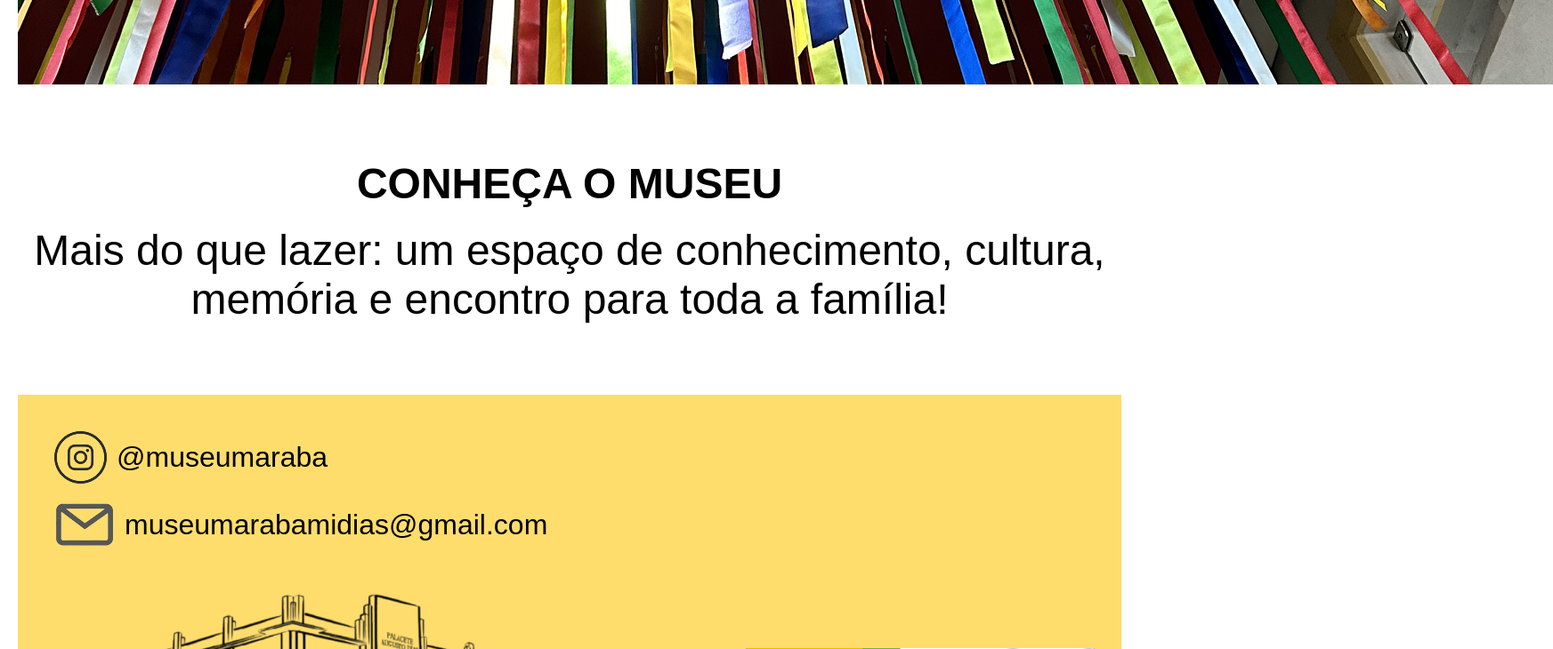
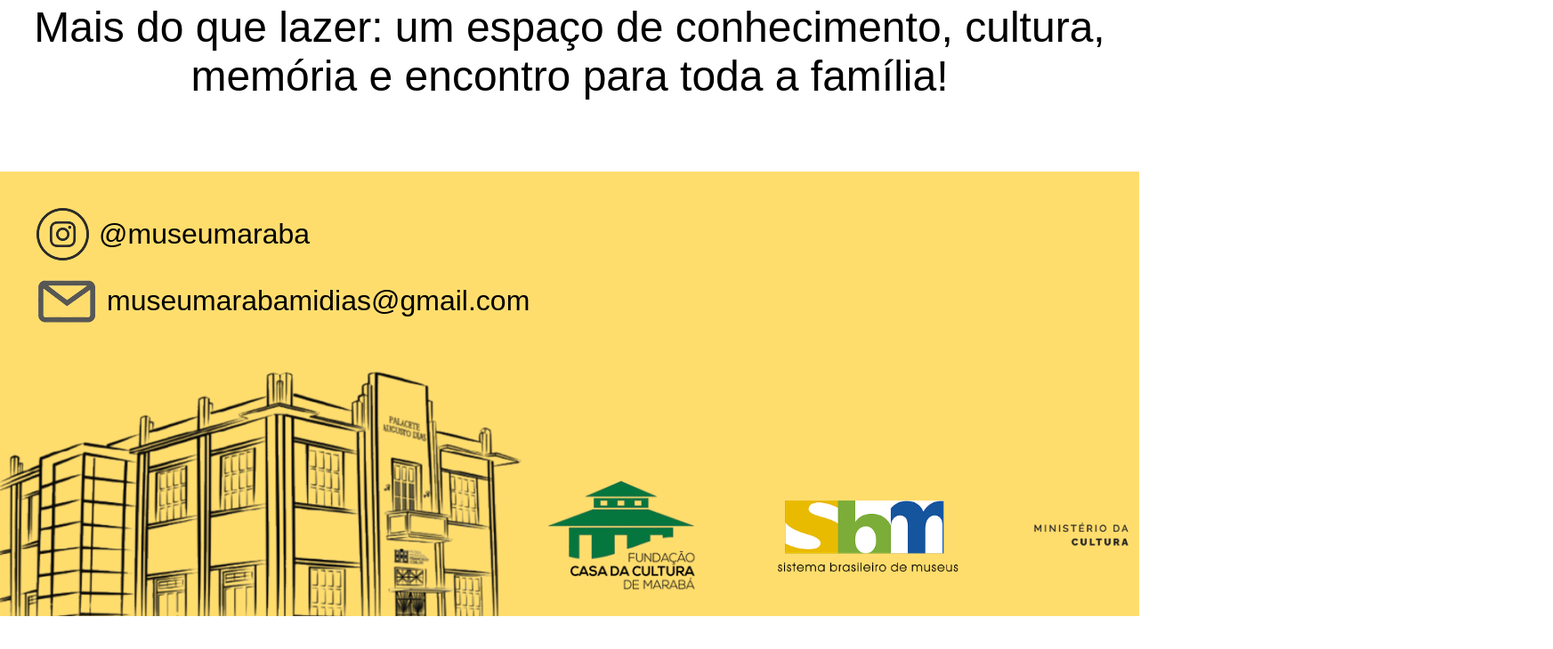
Before and after one commit to GustavoSouzaCarvalho/museu, a plain HTML site: page index.html in a window 1280 px wide. Shown: the part 3893-4623 px from the top of the page at 89% size, 1745 px wide, since content can reach past the window. After the commit the page ends 4586 px from the top, so only its background shows below. Drawn offline with Linux system fonts and the light colour scheme; a web font is replaced by a local one.

Commit message:
Correçao de espaçamentos index

```diff
--- a/CSS/css_index/main.css
+++ b/CSS/css_index/main.css
@@ -1,3 +1,18 @@
+* {
+  margin: 0;
+  padding: 0;
+  box-sizing: border-box;
+}
+
+body, html {
+  width: 100%;
+  overflow-x: hidden;
+}
+
+.artistas-locais {
+  padding: 0;
+}
+
 .faixa.laranja {
   background-color: #D08600;
   width: 1346px;
@@ -6,6 +21,8 @@
   align-items: center;
   justify-content: center;
   margin-top: 80px;
+  margin-left: 0;
+  margin-right: auto;
 }
 
 .faixa h3 {
@@ -21,6 +38,7 @@
   margin: 30px 0;
 }
 
+
 /*Entrada*/
 section {
     font-family: 'Josefin Sans', sans-serif;
@@ -34,11 +52,19 @@
     text-align: center;
 }
 
+.entrada-container {
+  display: flex;
+  justify-content: flex-end;
+  width: 100vw;
+  overflow: hidden;
+  margin-bottom: 30px;
+}
+
 #entrada {
-    max-width: 50%;
-    height: auto;
-    margin-bottom: 30px;
-    float: right;
+  display: block;
+  height: auto;
+  width: auto;
+  max-width: 50%;
 }
 
 p, address {
@@ -49,11 +75,15 @@
 
 .bandeirolas {
     margin-bottom: 80px;
+    width: 100vw;
+    top: 0;
+    right: 0;
 }
 
 .conheca-museu {
     text-align: center;
     position: relative;
+    padding: 0;
 }
 
 .conheca-museu h2 {
@@ -72,11 +102,12 @@
 
 /* FUNDO AMARELO*/
 .fundo-amarelo {
-    background-color: #FFDD6D;
-    padding: 40px;
-    width: 100%;
-    position: relative;
-    min-height: 500px;
+  background-color: #FFDD6D;
+  padding: 40px;
+  width: 100vw;
+  position: relative;
+  min-height: 500px;
+  overflow: hidden;
 }
 
 .contato {
@@ -102,27 +133,45 @@
 
 .logos-container {
     position: absolute;
-    bottom: 40px;
+    bottom: 0px;
     left: 0;
     right: 0;
     display: flex;
     align-items: flex-end;
-    gap: 30px;
-    padding: 0 40px;
+    padding: 0;
 }
 
 .esboco-museu {
-    margin-right: auto;
-    height: 300px;
+    height: 350px;
+    left: 0;
+    bottom: 0;
 }
 
 .logos-parceiros {
     display: flex;
-    gap: 30px;
-    align-items: left;
+    gap: 50px;
+    align-items: flex-end;
     height: 175px;
+    flex-grow: 1;
+    justify-content: flex-start;
 }
 
 .logos-parceiros img {
     object-fit: contain;
+    height: auto;
 }
+
+.logos-parceiros img:first-child {
+    height: 175px;
+}
+
+.logos-parceiros img:nth-child(2) {
+    height: 80px;
+    margin-bottom: 50px;
+    padding-left: 35px;
+}
+
+.logos-parceiros img:last-child {
+    height: 300px;
+    margin-bottom: -30px;
+}
--- a/index.html
+++ b/index.html
@@ -68,7 +68,9 @@
 
         <section>
             <h2>A ENTRADA É GRATIS!</h2>
-            <img id="entrada" src="ASSETS/principal/entrada.png" alt="">
+            <div class="entrada-container">
+                <img id="entrada" src="ASSETS/principal/entrada.png" alt="">
+            </div>
             <p>Horário de funcionamento: Terça a Sexta feira, das 9:00hrs às 17:00hrs; Sábado e Domingo, das 9:00hrs às 13:00hrs</p>
             <address>R. Cinco de Abril - Velha Marabá. Marabá - PA</address>
         </section>
@@ -94,8 +96,8 @@
                     <img class="esboco-museu" src="ASSETS/principal/esboço-museu.png" alt="Esboço do Museu">
                     <div class="logos-parceiros">
                         <img src="ASSETS/principal/casa-da-cultura.png" alt="Casa da Cultura">
-                        <img src="ASSETS/principal/SBM.png" alt="Sistema Brasileiro de Museus">
-                        <img src="ASSETS/principal/ministerio-da-cultura.png" alt="Ministério da Cultura">
+                        <img class="SBM" src="ASSETS/principal/SBM.png" alt="Sistema Brasileiro de Museus">
+                        <img class="ministerio-da-cultura" src="ASSETS/principal/ministerio-da-cultura.png" alt="Ministério da Cultura">
                     </div>
                 </div>
             </div>
```
